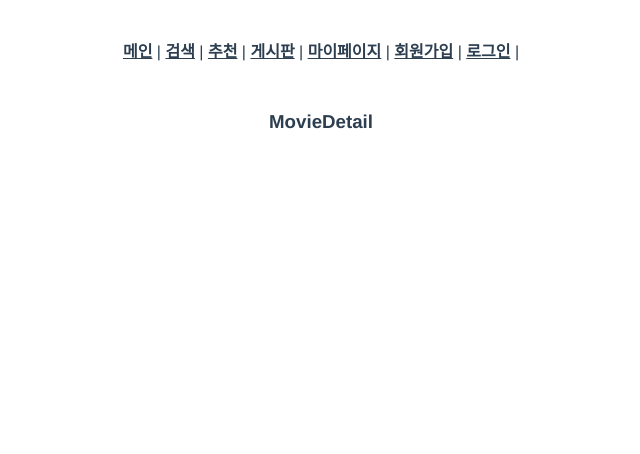
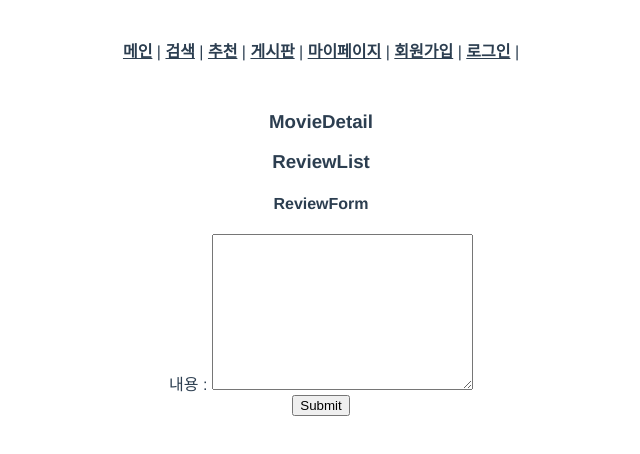
Before and after one commit to kimhhyeonjin/Movie, a Vue app in the folder final-pjt-front/: page /movie/detail/1 in a window 1280 px wide. Shown: the top 454 px of the page, without its empty margins (319-959 px from the left). Built offline with nearby package versions, Linux system fonts and the light colour scheme; no server answers.

Commit message:
1118 movieReview

```diff
--- /dev/null
+++ b/final-pjt-front/src/components/ReviewForm.vue
@@ -0,0 +1,56 @@
+<template>
+  <div>
+    <h4>ReviewForm</h4>
+    <form @submit.prevent="createMovieDetail">
+      <label for="content">내용 : </label>
+      <textarea id="content" cols="30" rows="10" v-model="content"></textarea><br>
+      <input type="submit" id="submit">
+    </form>
+  </div>
+</template>
+
+<script>
+import axios from 'axios'
+
+const API_URL = 'http://127.0.0.1:8000'
+
+export default {
+  name: 'ReviewForm',
+  data() {
+    return {
+      content: null,
+    }
+  },
+  methods: {
+    createMovieDetail() {
+      const content = this.content
+      if (!content) {
+        alert('내용을 입력해주세요')
+        return
+      }
+      axios({
+        method: 'post',
+        url: `${API_URL}/movies/${this.$route.params.movie_id}/create_review/`,
+        data: {
+          content: content
+        },
+        headers: {
+          Authorization: `Token ${this.$store.state.token}`
+        }
+      })
+        .then((response) => {
+          console.log(response)
+
+        })
+        .catch((error) => {
+          console.log(error)
+        })
+    }
+  }
+
+}
+</script>
+
+<style>
+
+</style>
--- /dev/null
+++ b/final-pjt-front/src/components/ReviewList.vue
@@ -0,0 +1,40 @@
+<template>
+  <h3>ReviewList</h3>
+</template>
+
+<script>
+import axios from 'axios'
+
+const API_URL = 'http://127.0.0.1:8000'
+
+export default {
+  name: 'ReviewList',
+  data() {
+    return {
+      review: null,
+    }
+  },
+  created() {
+    this.getReviewList()
+  },
+  methods: {
+    getReviewList() {
+      console.log(this.$route.params.movie_id)
+      axios({
+        method: 'get',
+        url: `${API_URL}/movies/${this.$route.params.movie_id}/reviews/`
+      })
+        .then((response) => {
+          console.log(response)
+        })
+        .catch((error) => {
+          console.log(error)
+        })
+    }
+  }
+}
+</script>
+
+<style>
+
+</style>
--- a/final-pjt-front/src/views/MovieDetail.vue
+++ b/final-pjt-front/src/views/MovieDetail.vue
@@ -1,12 +1,21 @@
 <template>
   <div>
     <h3>MovieDetail</h3>
+    <ReviewList/>
+    <ReviewForm/>
   </div>
 </template>
 
 <script>
+import ReviewList from '@/components/ReviewList'
+import ReviewForm from '@/components/ReviewForm'
+
 export default {
-  name: 'MovieDetail'
+  name: 'MovieDetail',
+  components: {
+    ReviewList,
+    ReviewForm,
+  }
 }
 </script>
 
```
